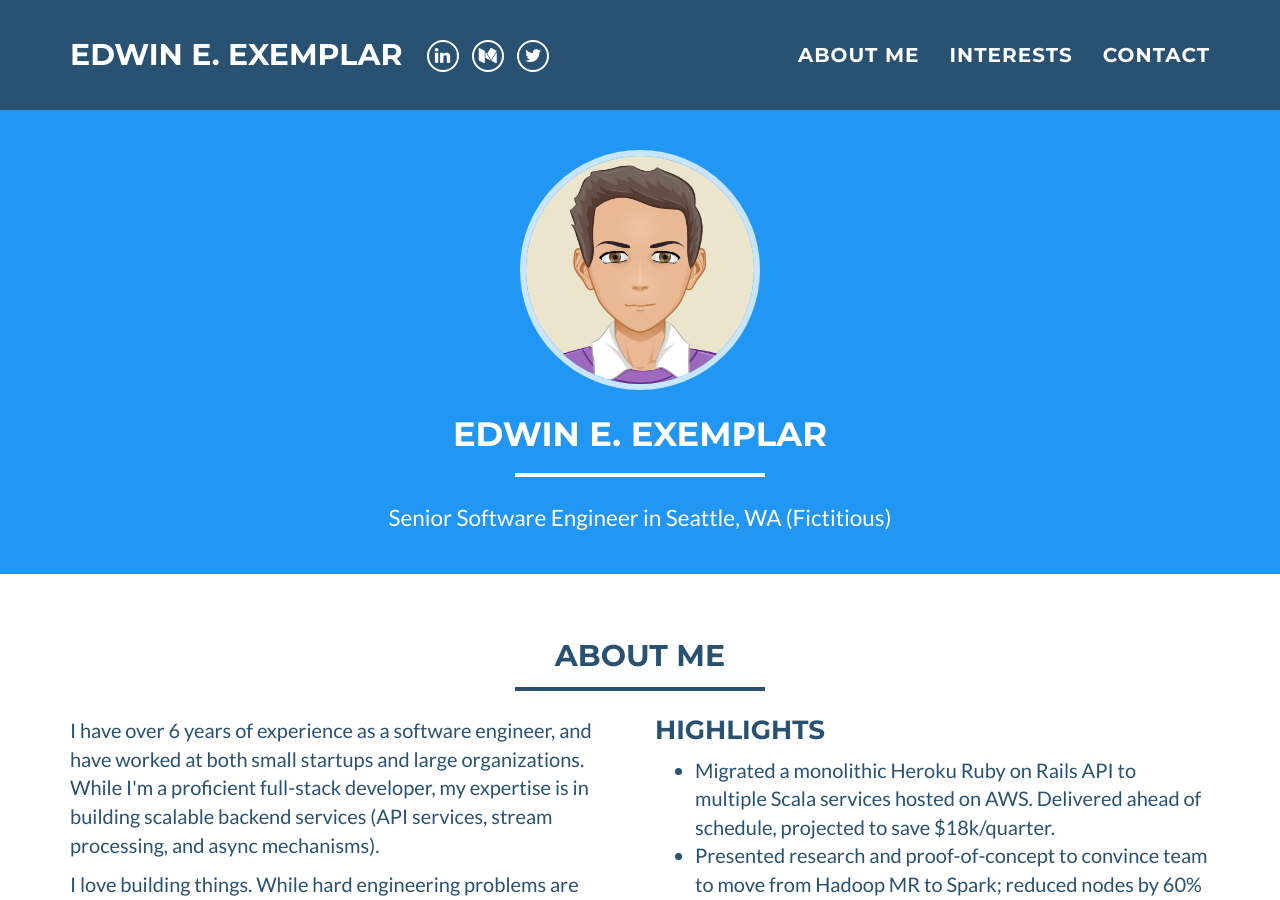
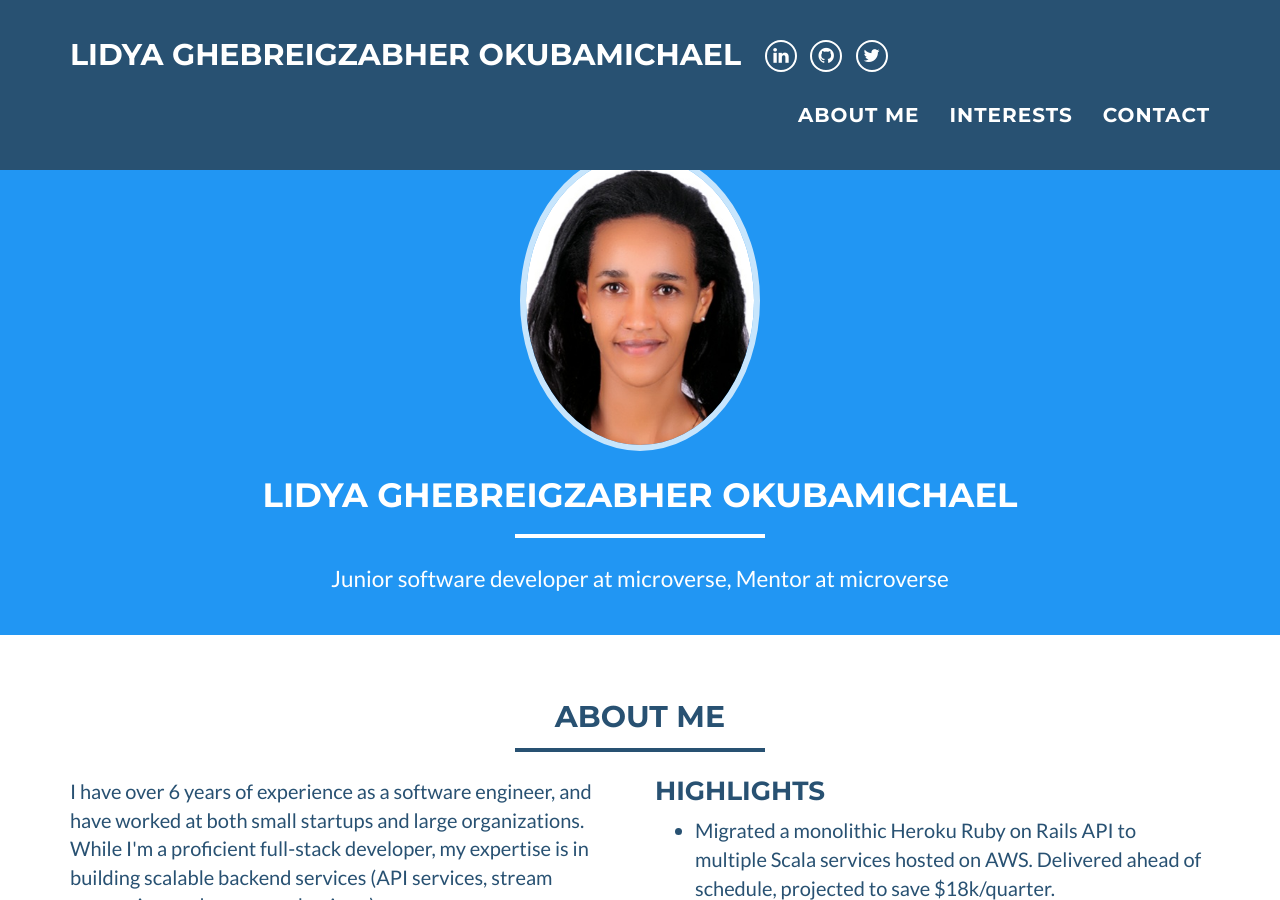
Before and after one commit to Lidya1234/My_portfolio, a Jekyll site: the page built from index.html, in a window 1280 px wide and 900 px high. Built offline with Jekyll 4.4.1, drawn with Linux system fonts in a browser that asks for light colours; some of the changed text lies outside the part shown.

Commit message:
Change the image in images folder

```diff
--- a/_config.yml
+++ b/_config.yml
@@ -1,20 +1,20 @@
 # Site settings
-name: Edwin E. Exemplar
-email: edwin+contactme@someemail.com
+name: Lidya Ghebreigzabher Okubamichael
+email: lidya94gher@gmail.com
 #canonical_url: https://edwinexemplar.com
-keywords: "Software Engineer, Python, Ruby, Machine Learning, Deep Learning, Startups, Agile, Pair Programming"
-skills: "Senior Software Engineer in Seattle, WA (Fictitious)"
+keywords: "Fullstack developer,HTML5, CSS3, Ruby,Ruby on rails, javascript, react, Java, C, PHP, Pair Programming"
+skills: "Junior software developer at microverse, Mentor at microverse"
 baseurl:
 
 # Social networks usernames (many more available: google-plus, flickr, dribbble, pinterest, instagram, tumblr, linkedin, etc.)
 # You should replace these with your social networks, of course. :)
 social:
   - title: linkedin
-    url: https://www.linkedin.com/in/cgroom/
-  - title: medium
-    url: https://medium.com/@cgroom
+    url: https://www.linkedin.com/in/lidya-ghebreigziabher/
+  - title: github
+    url: https://github.com/Lidya1234
   - title: twitter
-    url: https://twitter.com/chuck_groom
+    url: https://twitter.com/Lidya42676629
 
 # Google webmaster tools
 google_verify:
--- a/_layouts/default.html
+++ b/_layouts/default.html
@@ -75,7 +75,7 @@
         <div class="container">
             <div class="row">
                 <div class="col-lg-12">
-                    <img class="profile-img" src="img/profile.png" alt="{{ site.name }}">
+                    <img class="profile-img" src="img/lidu_profile.jpg" alt="lidu_profile">
                     <div class="intro-text">
                         <span class="name">{{ site.name }}</span>
                         <hr>
@@ -96,7 +96,7 @@
             <div class="container">
                 <div class="row">
                     <div class="col-lg-12">
-                        Copyright &copy; {{ site.name }} 20{{ site.time | date: '%y' }}
+                        Copyright &copy; Lidya G.   20{{ site.time | date: '%y' }}
                     </div>
                 </div>
             </div>
```
Also changed, not shown: Gemfile.lock, img/lidu_profile.jpg (added).
